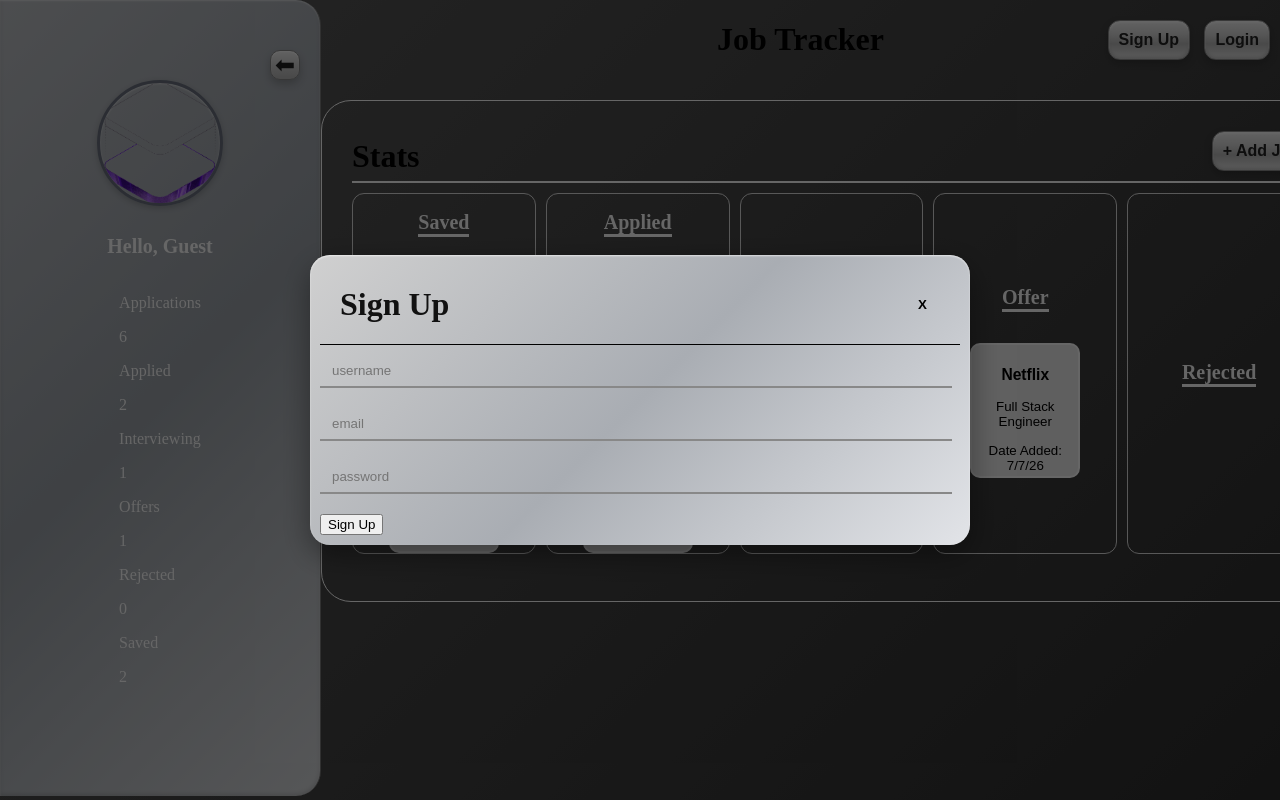
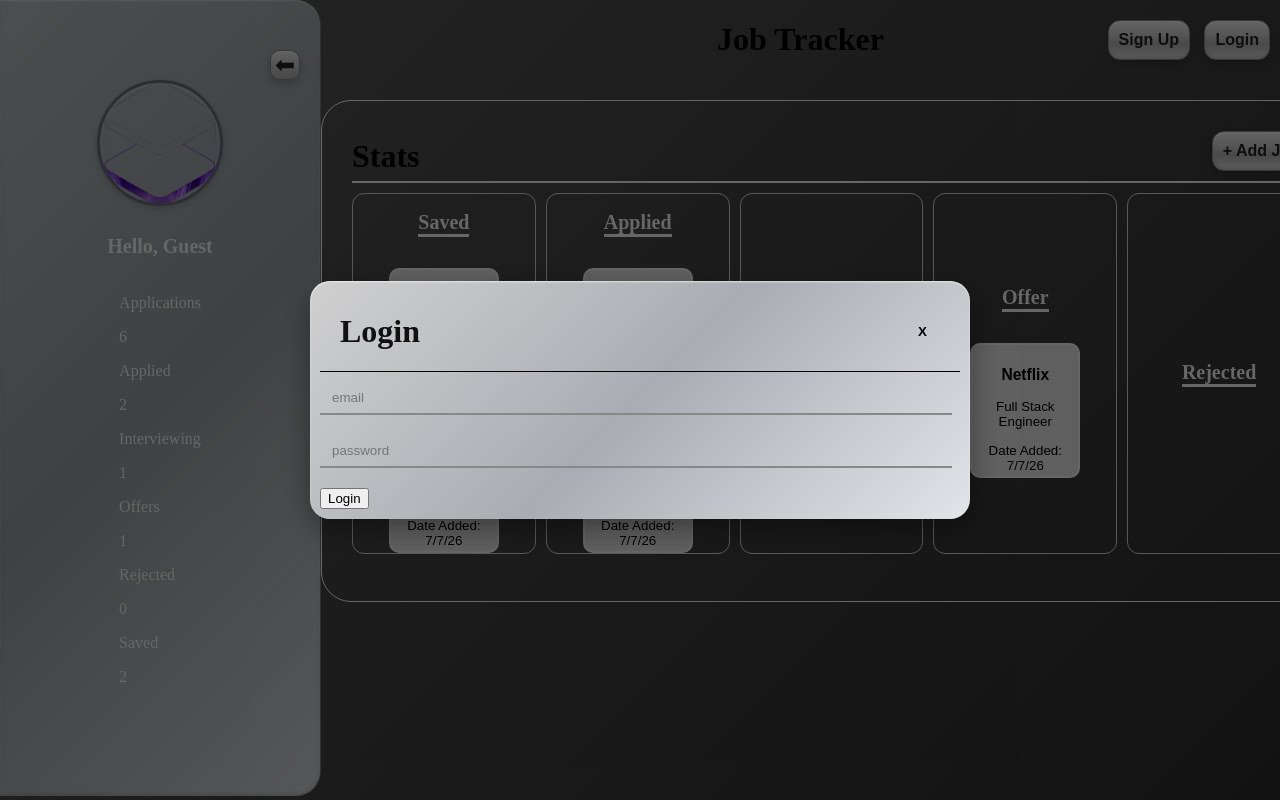
Before and after one commit to ElijahSWilliams/jobTracker, a React (Vite) app: page / in a window 1280 px wide. Both pictures are taken after a click on the button "Login". Built offline with nearby package versions, Linux system fonts and the light colour scheme.

Commit message:
Login Modal Created. Working on Functionality

```diff
--- a/src/App.tsx
+++ b/src/App.tsx
@@ -11,6 +11,7 @@ import Modal from "./Modal/Modal";
 import JobModal from "./JobModal/JobModal";
 import EditModal from "./EditModal/EditModal";
 import SignUpModal from "./SignUpModal/SignUpModal";
+import LoginModal from "./LoginModal/LoginModal";
 import { signUp } from "./Utils/Auth.js";
 import { CurrentUserContext } from "./Context/Context.js";
 
@@ -65,6 +66,10 @@ function App() {
 
   const handleOpenSignUpModal = () => {
     setActiveModal("signup");
+  };
+
+    const handleOpenLoginModal = () => {
+    setActiveModal("login");
   };
 
 
@@ -154,6 +159,7 @@ function App() {
           open={sidebarOpen}
           toggleSideBar={toggleSidebar}
           handleOpenSignUp={handleOpenSignUpModal}
+          handleOpenLoginModal={handleOpenLoginModal}
         />
         <Routes>
           <Route
@@ -201,6 +207,13 @@ function App() {
           <SignUpModal handleSignUp={handleSignUp} toggleCloseModal={toggleModalClose} />
         </Modal>
       )}
+
+
+      {activeModal === "login" && (
+        <Modal onClose={toggleModalClose} title="Login">
+          <LoginModal handleLogin={() => alert("Placeholder Login Function")} toggleCloseModal={toggleModalClose} />
+        </Modal>
+      )}
       </CurrentUserContext.Provider>
     </div>
   );
--- a/src/Header/Header.tsx
+++ b/src/Header/Header.tsx
@@ -2,15 +2,15 @@ import "./Header.css";
 import { useContext } from "react";
 import { CurrentUserContext } from "../Context/Context.js";
 
+
 type HeaderProps = {
-
   toggleSideBar: () => void;
   open: boolean;
-
   handleOpenSignUp: () => void;
+  handleOpenLoginModal: () => void;
 };
 
-function Header({  toggleSideBar, handleOpenSignUp, open }: HeaderProps) {
+function Header({  toggleSideBar, handleOpenSignUp, handleOpenLoginModal, open }: HeaderProps) {
   const { currentUser, setCurrentUser } = useContext(CurrentUserContext);
 
 const handleAuthButtonCLick = () => {
@@ -22,7 +22,7 @@ const handleAuthButtonCLick = () => {
     window.location.reload();
   } else {
     //open signUp Modal
-    handleOpenSignUp();
+    handleOpenLoginModal();
  } //end else
 }//end button click function
 
@@ -32,7 +32,7 @@ const handleAuthButtonCLick = () => {
       <button className="header__account-btn" onClick={handleAuthButtonCLick}>
         {currentUser ? "Logout" : "Login"}
       </button>
-      <button className={currentUser ? "header__signup-btn-hidden" : "header__signup-btn"} onClick={() =>alert("Sign Up functionality coming soon!")}>
+      <button className={currentUser ? "header__signup-btn-hidden" : "header__signup-btn"} onClick={() => handleOpenSignUp()}>
         {currentUser ? "" : "Sign Up"}
       </button>
 
--- /dev/null
+++ b/src/LoginModal/LoginModal.tsx
@@ -0,0 +1,34 @@
+import "./LoginModal.css";
+import { useState } from "react";
+
+type LoginModalProps = {
+    handleLogin: (userData) => void;
+    toggleCloseModal: () => void;
+}
+
+
+export default function LoginModal({ handleLogin, toggleCloseModal }: LoginModalProps) {
+    const [name, setName] = useState("")
+    const [email, setEmail] = useState("");
+    const [password, setPassword] = useState("");
+
+    const handleEmailChange = (e) => setEmail(e.target.value)
+    const handlePasswordChange = (e) => setPassword(e.target.value)
+
+    const handleSubmitLogin = (e) => {
+    e.preventDefault();
+    console.log(email, password);
+}
+
+
+    return (
+         <div className="signup">
+            <form onSubmit={handleSubmitLogin}>
+
+                <input className="signup__modal-form-input" type="text" placeholder="email" required value={email} onChange={handleEmailChange}></input>
+                <input className="signup__modal-form-input" type="password" placeholder="password" required value={password} onChange={handlePasswordChange}></input>
+                <button type="submit">Login</button>
+            </form>
+        </div >
+    )
+}
```
Also changed, not shown: src/LoginModal/LoginModal.css (added).
